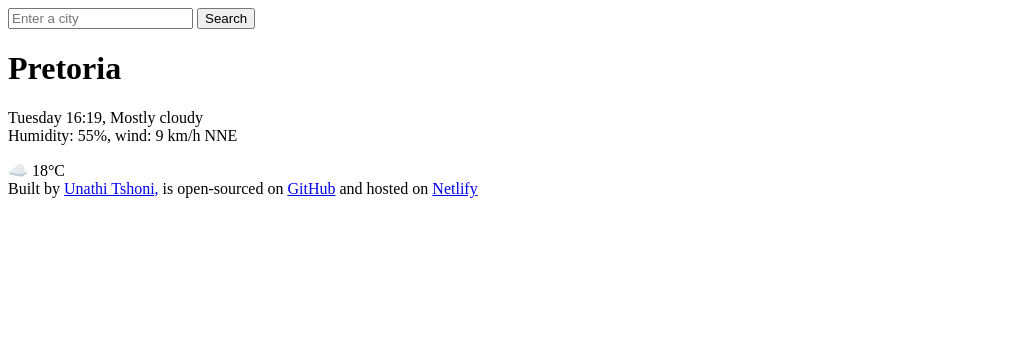
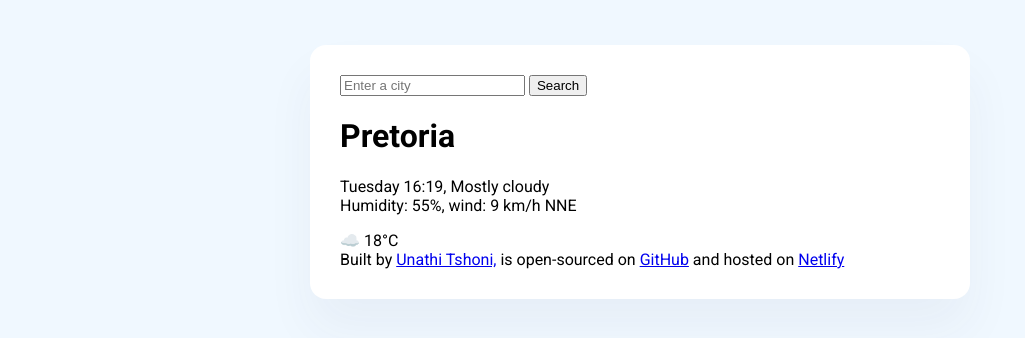
Before and after one commit to tshoniunathi/WeatherForecasting, a plain HTML site: page index.html in a window 1280 px wide. Shown: the whole page, without its empty margins (0-1025 px from the left). Drawn offline with Linux system fonts and the light colour scheme.

Commit message:
Styled main container and added CSS stlyling

```diff
--- /dev/null
+++ b/index.css
@@ -0,0 +1,13 @@
+body {
+  background-color: aliceblue;
+  font-family: "Roboto", sans-serif;
+}
+
+.forecast-app {
+  background: white;
+  max-width: 600px;
+  margin: 45px auto;
+  box-shadow: 0 30px 50px rgba(65, 50, 100, 0.05);
+  border-radius: 16px;
+  padding: 30px;
+}
--- a/index.html
+++ b/index.html
@@ -3,9 +3,18 @@
   <head>
     <meta charset="UTF-8" />
     <meta name="viewport" content="width=device-width, initial-scale=1.0" />
+    <link rel="stylesheet" href="index.css" />
+    <link rel="preconnect" href="https://fonts.googleapis.com" />
+    <link rel="preconnect" href="https://fonts.gstatic.com" crossorigin />
+    <link
+      href="https://fonts.googleapis.com/css2?family=Roboto:ital,wght@0,100;0,300;0,400;0,500;0,700;0,900;1,100;1,300;1,400;1,500;1,700;1,900&display=swap"
+      rel="stylesheet"
+    />
+
     <title>ForeCast APP</title>
   </head>
   <body>
+    <div class="forecast-app">
       <header>
         <form>
           <input type="search" placeholder="Enter a city" required />
@@ -42,5 +51,6 @@
           Netlify</a
         >
       </footer>
+    </div>
   </body>
 </html>
```
Lines whose indentation alone changed are shown as unchanged.
